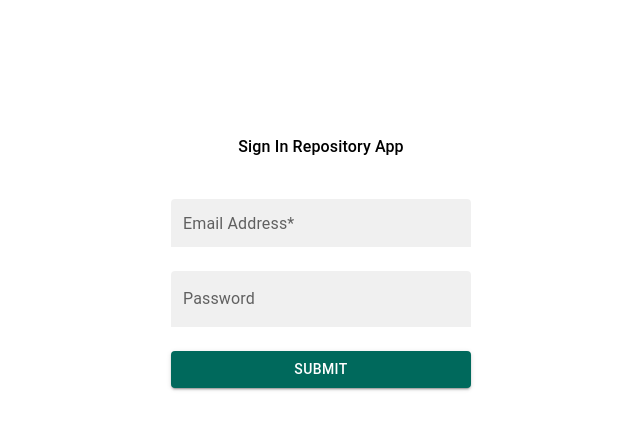
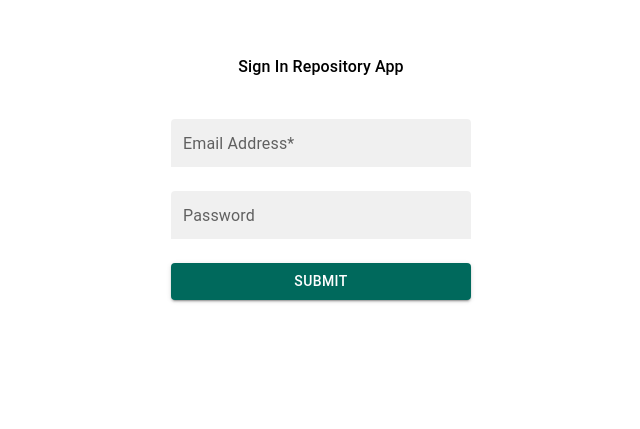
Before and after one commit to arhamflan/repository-app-react, a React (Vite) app: page /login in a window 1280 px wide. Shown: the part 105-534 px from the top of the page, without its empty margins (319-959 px from the left). Built offline with nearby package versions, Linux system fonts and the light colour scheme.

Commit message:
component update

```diff
--- /dev/null
+++ b/src/view/component/NavigationBar.tsx
@@ -0,0 +1,44 @@
+import { Box, AppBar, Toolbar, IconButton, Typography } from "@mui/material";
+
+import { Menu, AccountCircle } from "@mui/icons-material";
+
+
+import styles from "../../styled/GlassEffectWhite.module.css"
+
+function NavigationBar(){
+    return (
+        <>
+        <Box sx={{
+                flexGrow: 1,
+                paddingX: 2,
+                paddingY: 1,
+                position: "sticky",
+                top: 0,
+                right: 0,
+                left: 0
+                }}
+
+                className={styles.glasseffect}
+
+                >
+                <AppBar position="sticky" sx={{borderRadius: 2}}>
+                    <Toolbar>
+                        <Box marginRight={2}>
+                            <IconButton>
+                                <Menu sx={{color: "white"}}/>
+                            </IconButton>
+                        </Box>
+                        <Typography>Repository App</Typography>
+                        <Box marginLeft={"auto"}>
+                            <IconButton>
+                            <AccountCircle sx={{color: "white"}}/>
+                            </IconButton>
+                        </Box>
+                    </Toolbar>
+                </AppBar>
+            </Box>
+        </>
+    )
+}
+
+export default NavigationBar;
--- a/src/view/pages/LandingPage.tsx
+++ b/src/view/pages/LandingPage.tsx
@@ -1,11 +1,12 @@
-import { AppBar, Button, Grid, IconButton, MenuItem, MenuList, Paper, Toolbar, Typography, Divider, ListItemIcon, Container } from "@mui/material";
+import { AppBar, Button, Grid, IconButton, MenuItem, MenuList, Paper, Toolbar, Typography, Divider, ListItemIcon, Container, Link } from "@mui/material";
 import { Box } from "@mui/system";
 
 import { useState } from "react";
 
-import { AccountCircle, GridView, Logout, Menu, Style, LocalLibrary, AutoStoriesSharp } from "@mui/icons-material";
+import { GridView, Logout, Style, LocalLibrary, AutoStoriesSharp } from "@mui/icons-material";
 
 import styles from "../../styled/GlassEffectWhite.module.css"
+import NavigationBar from "../component/NavigationBar";
 
 function LandingPage(){
 
@@ -17,42 +18,11 @@ function LandingPage(){
 
     return (
         <>
-            <Box sx={{
-                flexGrow: 1,
-                paddingX: 2,
-                paddingY: 1,
-                position: "sticky",
-                top: 0,
-                right: 0,
-                left: 0
-                }}
-
-                className={styles.glasseffect}
-
-                >
-                <AppBar position="sticky" sx={{borderRadius: 2}}>
-                    <Toolbar>
-                        <Box marginRight={2}>
-                            <IconButton>
-                                <Menu sx={{color: "white"}}/>
-                            </IconButton>
-                        </Box>
-                        <Typography>Repository App</Typography>
-                        <Box marginLeft={"auto"}>
-                            <IconButton>
-                            <AccountCircle sx={{color: "white"}}/>
-                            </IconButton>
-                        </Box>
-                    </Toolbar>
-                </AppBar>
-            </Box>
+            <NavigationBar/>
 
             {/* computer view */}
             <Grid container spacing={2} paddingX={2} marginTop={0.1}>
-                <Grid xs={12} item md={3} lg={2.5} xl={2} position="relative" sx={{display : {
-                    // xs: "none"
-
-                }}}>
+                <Grid xs={12} item md={4} lg={2.5} position="relative">
                     <Paper elevation={0} variant="outlined" sx={{ border: 0, bgcolor:"#eceff1", height: "80vh", borderRadius: 5, boxShadow: 5, position: "sticky", top: 98 , marginY: "auto"}}>
                         <MenuList sx={{height: "100%", paddingTop: 2}}>
                             <MenuItem color="primary" selected={isActive} onClick={ActiveMenu}>
@@ -73,17 +43,18 @@ function LandingPage(){
                             </MenuItem>
                             <Divider/>
                             <Box sx={{position: "absolute", right: 0, left: 0, bottom: 50}}>
+                            <Link underline="none" color={"inherit"} href="/login">
                             <MenuItem>
                                 <ListItemIcon><Logout/></ListItemIcon>
                                 <Typography variant="body2">Logout</Typography>
                             </MenuItem>
+                            </Link>
                             </Box>
                         </MenuList>
                     </Paper>
-
                 </Grid>
-                <Grid item xs={12} sm={12} md={9} lg={10}>
-                    <Typography align="left">aku</Typography>
+                <Grid item xs={12} md={8} lg={9}>
+                    <Typography>Testing</Typography>
                 </Grid>
             </Grid>
         </>
--- a/src/view/pages/auth/LoginPage.tsx
+++ b/src/view/pages/auth/LoginPage.tsx
@@ -1,4 +1,6 @@
 import { Box, Grid, TextField, Typography, Button } from "@mui/material";
+
+import {Link} from "@mui/material";
 
 function LoginPage(){
     return (
@@ -6,24 +8,20 @@ function LoginPage(){
             <Box sx={{
                 justifyContent: "center",
                 display: "grid",
-                marginTop: "15rem"
+                marginTop: "10rem"
                 }}>
                 <Typography fontWeight={500} textAlign={"center"} marginBottom={5}>Sign In Repository App</Typography>
-                <TextField label="Email Address*" InputProps={{disableUnderline: true}}  variant="filled" size="small" sx={{
+                <TextField label="Email Address*" InputProps={{disableUnderline: true}} type={"email"}  variant="filled" size="small" sx={{
                     width: 300,
                     marginBottom: 3,
                     [`& fieldset`]: {}
                 }}/>
-                <TextField label="Password" InputProps={{disableUnderline: true}} variant="filled" type={"password"} sx={{
+                <TextField label="Password" InputProps={{disableUnderline: true}} variant="filled" size="small" type={"password"} sx={{
                     marginBottom: 3
                 }}/>
-                <Button variant="contained">Submit</Button>
-                <form>
-
-
-
-                </form>
-
+                <Link href="/" underline="none">
+                    <Button variant="contained" fullWidth>Submit</Button>
+                </Link>
             </Box>
         </>
     )
```
